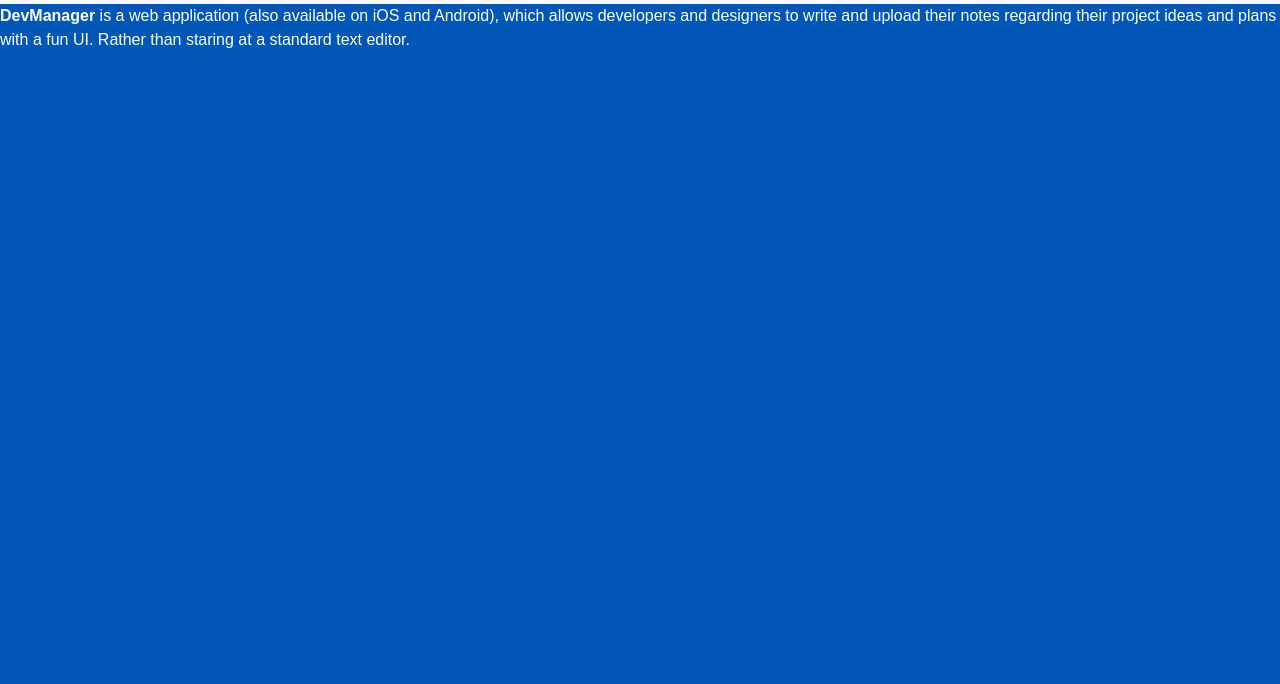
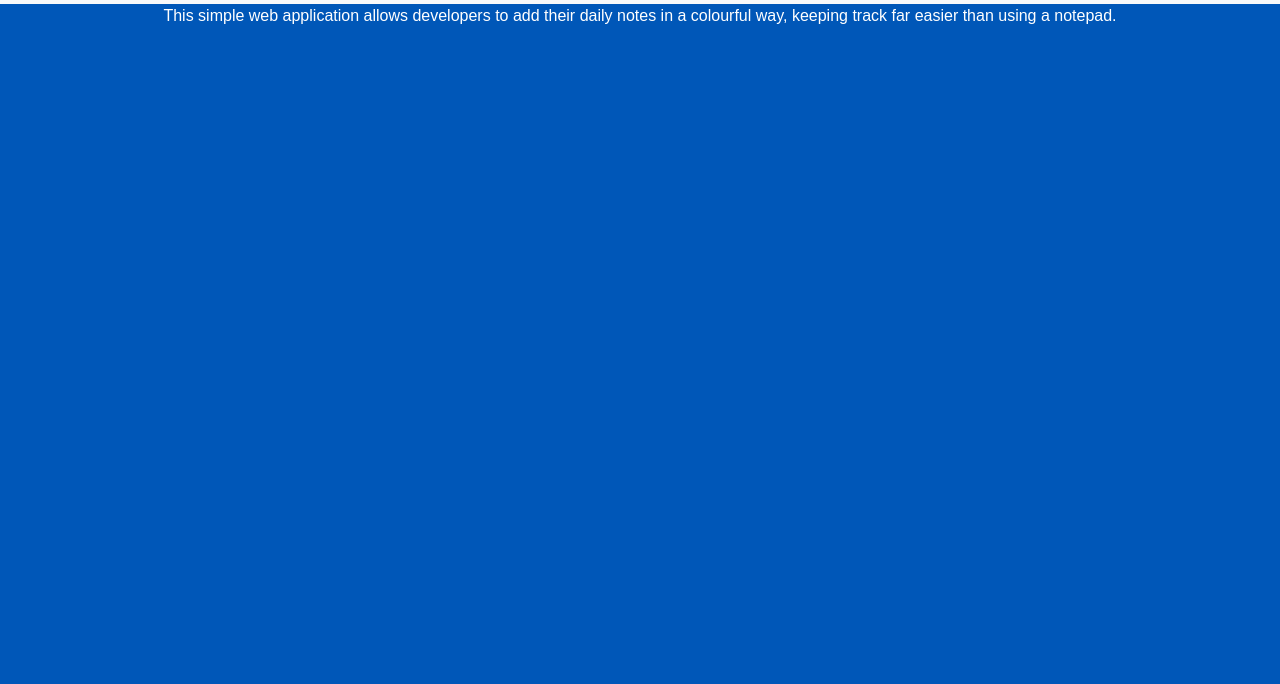
Before and after one commit to GeorgeLNicola/DevManager-Web, a plain HTML site: page about.html in a window 1280 px wide. Shown: the part 116-800 px from the top of the page. Drawn offline with nearby package versions, Linux system fonts and the light colour scheme.

Commit message:
"Version 2.1"

```diff
--- a/about.html
+++ b/about.html
@@ -37,6 +37,6 @@
           </div>
         </div>
       </nav>
-      <p id="about-us"><strong>DevManager </strong>is a web application (also available on iOS and Android), which allows developers and designers to write and upload their notes regarding their project ideas and plans with a fun UI. Rather than staring at a standard text editor.</p>
+      <p id="about-us">This simple web application allows developers to add their daily notes in a colourful way, keeping track far easier than using a notepad.</p>
     </body>
 </html>
--- a/styles.css
+++ b/styles.css
@@ -27,6 +27,10 @@ body{
 
 
 	margin:0px;
+}
+
+#about-us {
+  text-align: center;
 }
 
 #header{
```
